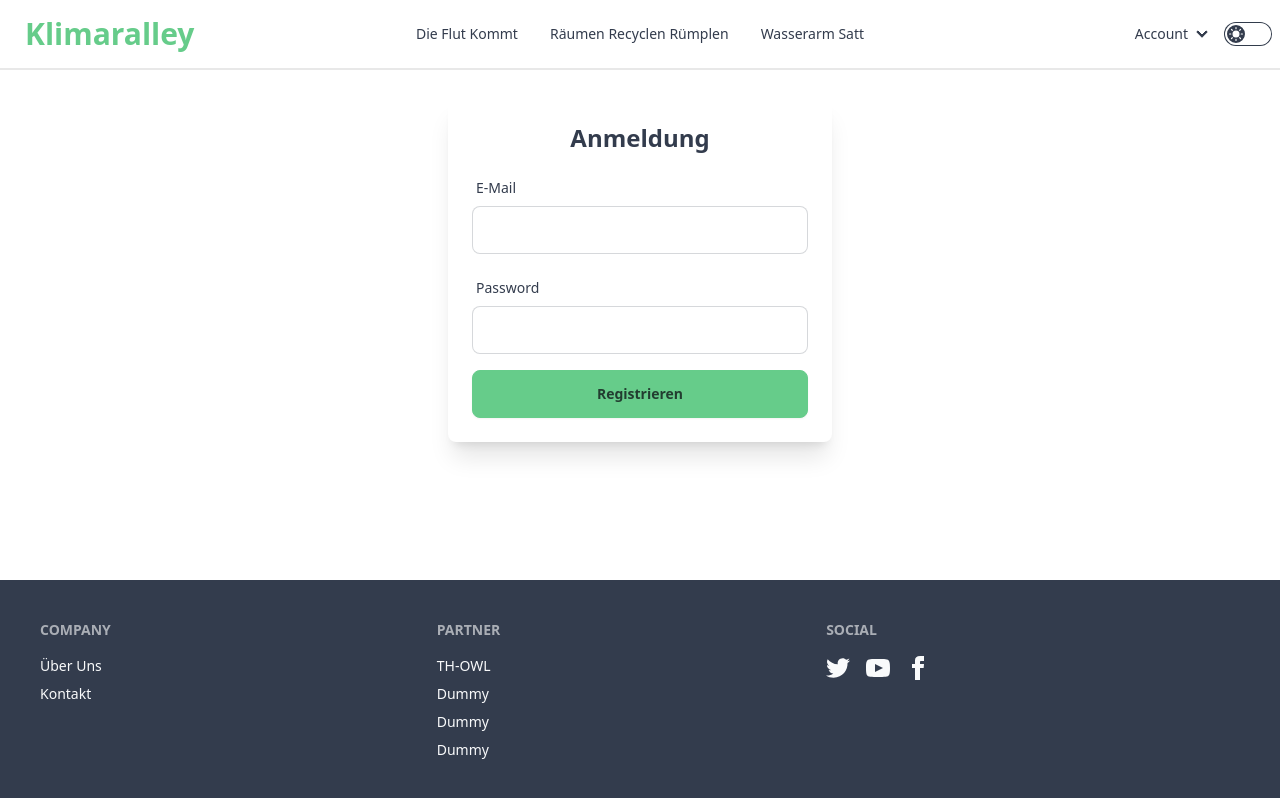
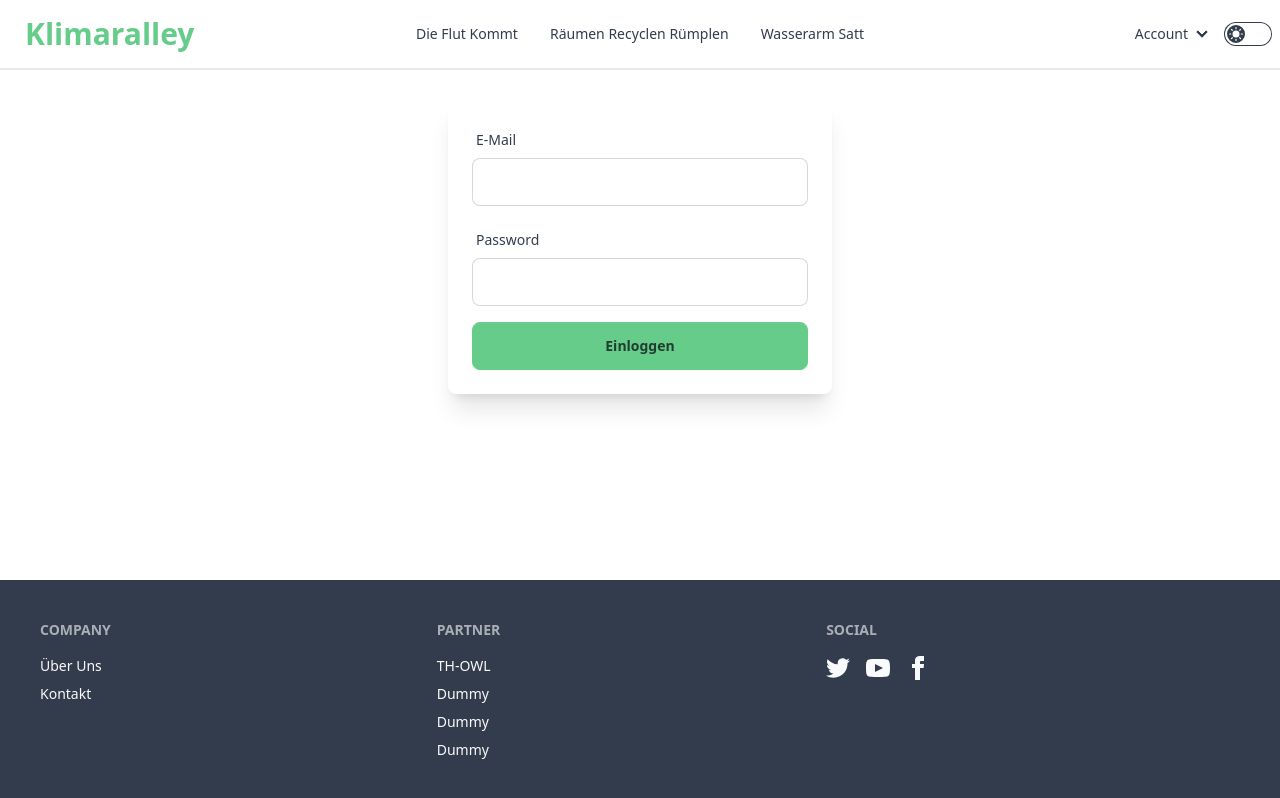
Before and after one commit to j0giwa/klimaralley-hub, a React (Vite) app: page /auth/login in a window 1280 px wide. Built offline with nearby package versions, Linux system fonts and the light colour scheme.

Commit message:
Login Form

```diff
--- /dev/null
+++ b/src/components/LoginForm.jsx
@@ -0,0 +1,124 @@
+import { useState } from 'react';
+import Alert from '../components/Alert';
+
+/**
+ * Login Form Component
+ *
+ * Handles User Login
+ *
+ * @returns {JSX.Element}
+ * @author Jonas Schwind
+ * @author Alexander Golüke
+ * @version 0.6.0
+ */
+function LoginForm() {
+	/**
+	 * @typedef {Object} LoginBody
+	 * @property {string} email - The email of the user.
+	 * @property {string} password - The password of the user.
+	 */
+
+	/** @type {LoginBody} */
+	const [loginBody, setLoginBody] = useState({
+		email: '',
+		password: '',
+	});
+
+	/** @type {String} */
+	const [alertMessage, setAlertMessage] = useState('');
+	/** @type {String} */
+	const [alertType, setAlertType] = useState('');
+	/** @type {boolean} */
+	const [showAlert, setShowAlert] = useState(false);
+
+	/**
+	 * Handles input field changes and updates the formData state.
+	 *
+	 * @param {React.ChangeEvent<HTMLInputElement>} e - input field change event
+	 */
+	const handleChange = (e) => {
+		const { name, value } = e.target;
+
+		setLoginBody({
+			...loginBody,
+			[name]: value,
+		});
+	};
+
+	/**
+	 * Handles form submission.
+	 * Sends a POST request to the server with the form data.
+	 *
+	 * @param {React.FormEvent<HTMLFormElement>} e - form submission event.
+	 * @returns {Promise<void>}
+	 */
+	const handleSubmit = async (e) => {
+		e.preventDefault();
+
+		fetch('http://localhost:8080/auth/login', {
+			method: 'POST',
+			headers: {
+				'Content-Type': 'application/json',
+			},
+			body: JSON.stringify(loginBody),
+		})
+			.then((response) => {
+				if (response.ok) {
+					return response.json().then((jsondata) => {
+						setAlertMessage('Nutzende wurden eingeloggt');
+						setAlertType('success');
+						console.log("Login successful:", jsondata);
+					});
+				} else {
+					return response.json().then((errorData) => {
+						setAlertMessage(errorData.message || 'Unerwarteter Fehler');
+						setAlertType('error');
+						console.log("Login unsuccessful:", errorData);
+					});
+				}
+			})
+			.catch((err) => {
+				setAlertMessage('Unerwarteter Fehler. Bitte erneut versuchen.');
+				setAlertType('error');
+				console.error(err.message);
+			})
+			.finally(() => {
+				setShowAlert(true);
+			});
+	};
+
+	const handleCloseAlert = () => {
+		setAlertMessage('');
+		setAlertType('');
+		setShowAlert(false);
+	};
+
+	return (
+		<div className="card w-96 bg-base-100 m-auto p-6 md:shadow-xl md:rounded-lg">
+			{showAlert && <Alert message={alertMessage} type={alertType} onClose={handleCloseAlert} />}
+			<form className="space-y-4" onSubmit={handleSubmit}>
+				<div className="form-control">
+					<label className="label" htmlFor="email">
+						<span className="label-text">E-Mail</span>
+					</label>
+					<input className="input input-bordered w-full"
+						type="email" id="email" name="email" autoComplete="off" required
+						value={loginBody.email} onChange={handleChange} />
+				</div>
+				<div className="form-control">
+					<label className="label" htmlFor="password">
+						<span className="label-text">Password</span>
+					</label>
+					<input className="input input-bordered w-full"
+						type="password" id="password" name="password" autoComplete="off" required
+						value={loginBody.password} onChange={handleChange} />
+				</div>
+				<button type="submit" className="btn btn-primary w-full">
+					Einloggen
+				</button>
+			</form>
+		</div>
+	);
+}
+
+export default LoginForm;
--- a/src/components/LoginForn.jsx
+++ /dev/null
@@ -1,39 +0,0 @@
-
-/**
- * Login Form Component
- *
- * Handles User Registration
- *
- * @returns {JSX.Element}
- * @author Jonas Schwind
- * @version 0.6.0
- */
-function LoginForm() {
-
-	return (
-		<div className="card w-96 bg-base-100 m-auto p-6 md:shadow-xl md:rounded-lg">
-			<h2 className="text-2xl font-bold text-center mb-4">Anmeldung</h2>
-			<form className="space-y-4">
-				<div className="form-control">
-					<label className="label" htmlFor="email">
-						<span className="label-text">E-Mail</span>
-					</label>
-					<input className="input input-bordered w-full"
-						type="email" id="email" name="email" required/>
-				</div>
-				<div className="form-control">
-					<label className="label" htmlFor="password">
-						<span className="label-text">Password</span>
-					</label>
-					<input className="input input-bordered w-full"
-						type="password" id="password" name="password" required/>
-				</div>
-				<button type="submit" className="btn btn-primary w-full">
-					Registrieren
-				</button>
-			</form>
-		</div>
-	);
-}
-
-export default LoginForm;
--- a/src/routes/auth/Login.jsx
+++ b/src/routes/auth/Login.jsx
@@ -1,6 +1,6 @@
 import Header from "../../components/Header";
 import Footer from "../../components/Footer";
-import LoginForm from "../../components/LoginForn";
+import LoginForm from "../../components/LoginForm";
 
 /**
  * Login Page
```
